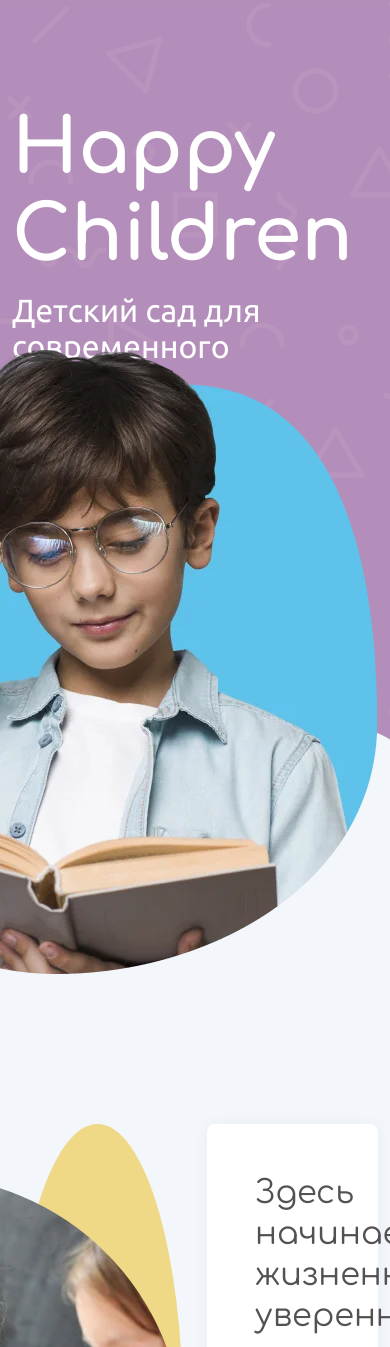
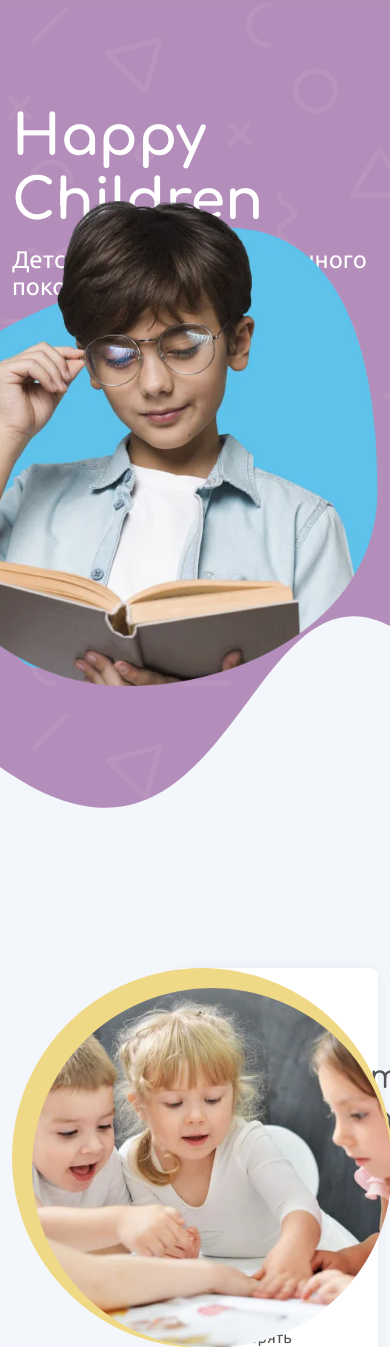
Before and after one commit to acr0matic/happy-children, a PHP site: page / in a window 390 px wide; the page is wider, and only the part inside the window is pictured. Shown: the part 165-1512 px from the top of that part. Run offline with PHP 8.4, Linux system fonts and the light colour scheme; style sheets or scripts are compiled from the project's sources.

Commit message:
feat: адаптив 960px

```diff
--- a/src/index.html
+++ b/src/index.html
@@ -159,7 +159,7 @@
       <div class="container">
         <div class="about">
           <div class="row">
-            <div class="col-6">
+            <div class="col-5 col-xl-6">
               <div class="about__picture">
                 <picture>
                   <source srcset="img/page/main/about/photo.webp" type="image/webp">
@@ -170,7 +170,7 @@
             </div>
             <!-- /.col-6 -->
 
-            <div class="col-6">
+            <div class="col-7 col-xl-6">
               <div class="about__content">
                 <h2 class="about__title section__title">
                   Здесь начинается
@@ -426,7 +426,7 @@
         <div class="concept">
           <div class="concept__cards concept-cards">
             <div class="row">
-              <div class="col-4 mb-4">
+              <div class="col-6 col-xl-4 mb-4">
                 <div class="concept-cards__item">
                   <img class="concept-cards__icon" src="img/page/main/concept/1.svg" alt="">
 
@@ -440,7 +440,7 @@
               </div>
               <!-- /.col-4 -->
 
-              <div class="col-4 mb-4">
+              <div class="col-6 col-xl-4 mb-4">
                 <div class="concept-cards__item">
                   <img class="concept-cards__icon" src="img/page/main/concept/2.svg" alt="">
 
@@ -454,7 +454,7 @@
               </div>
               <!-- /.col-4 -->
 
-              <div class="col-4 mb-4">
+              <div class="col-6 col-xl-4 mb-4">
                 <div class="concept-cards__item">
                   <img class="concept-cards__icon" src="img/page/main/concept/3.svg" alt="">
 
@@ -468,7 +468,7 @@
               </div>
               <!-- /.col-4 -->
 
-              <div class="col-4">
+              <div class="col-6 col-xl-4 mb-4 mb-xl-0">
                 <div class="concept-cards__item">
                   <img class="concept-cards__icon" src="img/page/main/concept/4.svg" alt="">
 
@@ -483,7 +483,7 @@
               </div>
               <!-- /.col-4 -->
 
-              <div class="col-4">
+              <div class="col-6 col-xl-4 mb-4 mb-xl-0">
                 <div class="concept-cards__item">
                   <img class="concept-cards__icon" src="img/page/main/concept/5.svg" alt="">
 
@@ -499,7 +499,7 @@
               </div>
               <!-- /.col-4 -->
 
-              <div class="col-4">
+              <div class="col-6 col-xl-4 mb-4 mb-xl-0">
                 <div class="concept-cards__item">
                   <img class="concept-cards__icon" src="img/page/main/concept/6.svg" alt="">
 
@@ -521,7 +521,7 @@
 
           <div class="concept__information concept-information">
             <div class="row align-items-center">
-              <div class="col-6">
+              <div class="col-5 col-xl-6">
                 <div class="concept-information__picture">
                   <picture>
                     <source srcset="img/page/main/concept/photos/1.webp" type="image/webp">
@@ -532,7 +532,7 @@
               </div>
               <!-- /.col-6 -->
 
-              <div class="col-6">
+              <div class="col-7 col-xl-6">
                 <div class="concept-information__content">
                   <h2 class="concept-information__title section__title">
                     Инновации в нашем
@@ -567,7 +567,7 @@
             <!-- /.row -->
 
             <div class="row align-items-center">
-              <div class="col-6">
+              <div class="col-5 col-xl-6">
                 <div class="concept-information__picture">
                   <picture>
                     <source srcset="img/page/main/concept/photos/2.webp" type="image/webp">
@@ -578,7 +578,7 @@
               </div>
               <!-- /.col-6 -->
 
-              <div class="col-6">
+              <div class="col-7 col-xl-6">
                 <div class="concept-information__content">
                   <h2 class="concept-information__title section__title">
                     Индивидуальный подход
@@ -612,7 +612,7 @@
             <!-- /.row -->
 
             <div class="row align-items-center">
-              <div class="col-6">
+              <div class="col-5 col-xl-6">
                 <div class="concept-information__picture">
                   <picture>
                     <source srcset="img/page/main/concept/photos/3.webp" type="image/webp">
@@ -623,7 +623,7 @@
               </div>
               <!-- /.col-6 -->
 
-              <div class="col-6">
+              <div class="col-7 col-xl-6">
                 <div class="concept-information__content">
                   <h2 class="concept-information__title section__title">
                     Атмосфера
@@ -1309,7 +1309,7 @@
       <div class="container">
         <div class="callback">
           <div class="row align-items-center">
-            <div class="col-6">
+            <div class="col-7 col-xl-6">
               <div class="callback__wrapper">
                 <h2 class="callback__title section__title mb-2">
                   Запишитесь
@@ -1352,7 +1352,7 @@
             </div>
             <!-- /.col-6 -->
 
-            <div class="col-6">
+            <div class="col-5 col-xl-6">
               <div class="callback__picture">
                 <picture>
                   <source srcset="img/page/main/callback/photo.webp" type="image/webp">
--- a/src/scss/components/button/_button.scss
+++ b/src/scss/components/button/_button.scss
@@ -11,6 +11,10 @@
   cursor: pointer;
   transition: 0.15s ease;
 
+  @include breakpoint($breakpoint-laptop--medium) {
+    font-size: $font-size-6;
+  }
+
   &:hover {
     @media (hover: hover) {
       color: $button__text;
--- a/src/scss/components/list/_list.scss
+++ b/src/scss/components/list/_list.scss
@@ -33,8 +33,16 @@
     font-size: $font-size-4;
     line-height: 27px;
 
+    @include breakpoint($breakpoint-laptop--medium) {
+      font-size: $font-size-5;
+    }
+
     &:not(:last-child) {
       margin-bottom: 15px;
+
+      @include breakpoint($breakpoint-laptop--medium) {
+        margin-bottom: 10px;
+      }
     }
 
     strong::before {
--- a/src/scss/components/page/_page.scss
+++ b/src/scss/components/page/_page.scss
@@ -4,11 +4,19 @@
 
     &--main {
       font-size: $font-size-0;
+
+      @include breakpoint($breakpoint-laptop--medium) {
+        font-size: 56px;
+      }
     }
   }
 
   &__subtitle {
     font-size: $font-size-1;
     font-weight: $weight-Light;
+
+    @include breakpoint($breakpoint-laptop--medium) {
+      font-size: $font-size-2;
+    }
   }
 }
--- a/src/scss/layout/pages/_callback.scss
+++ b/src/scss/layout/pages/_callback.scss
@@ -25,6 +25,11 @@
     width: 100%;
     max-width: 577px;
     height: 577px;
+
+    @include breakpoint($breakpoint-laptop--medium) {
+      width: 380px;
+      height: 380px;
+    }
   }
 
   &__image {
@@ -36,5 +41,10 @@
     height: 525px;
 
     border-radius: 50%;
+
+    @include breakpoint($breakpoint-laptop--medium) {
+      width: 360px;
+      height: 360px;
+    }
   }
 }
--- a/src/scss/layout/pages/main/_about.scss
+++ b/src/scss/layout/pages/main/_about.scss
@@ -30,6 +30,11 @@
     width: 100%;
     max-width: 577px;
     height: 577px;
+
+    @include breakpoint($breakpoint-laptop--medium) {
+      width: 380px;
+      height: 380px;
+    }
   }
 
   &__image {
@@ -41,5 +46,10 @@
     height: 525px;
 
     border-radius: 50%;
+
+    @include breakpoint($breakpoint-laptop--medium) {
+      width: 360px;
+      height: 360px;
+    }
   }
 }
--- a/src/scss/layout/pages/main/_contact.scss
+++ b/src/scss/layout/pages/main/_contact.scss
@@ -35,6 +35,10 @@
 
     background-color: $palette-white;
     box-shadow: $shadow;
+
+    @include breakpoint($breakpoint-laptop--medium) {
+      padding: 48px;
+    }
   }
 
   &__wrapper {
@@ -58,6 +62,11 @@
   &__link {
     font-size: $font-size-2;
     line-height: 36px;
+
+    @include breakpoint($breakpoint-laptop--medium) {
+      font-size: $font-size-4;
+      line-height: 24px;
+    }
   }
 
   &__map {
--- a/src/scss/layout/pages/main/_educators.scss
+++ b/src/scss/layout/pages/main/_educators.scss
@@ -15,6 +15,11 @@
     height: 382px;
 
     margin-bottom: 25px;
+
+    @include breakpoint($breakpoint-laptop--medium) {
+      width: 290px;
+      height: 290px;
+    }
   }
 
   &__image {
@@ -26,6 +31,11 @@
     height: 346px;
 
     border-radius: 50%;
+
+    @include breakpoint($breakpoint-laptop--medium) {
+      width: 270px;
+      height: 270px;
+    }
   }
 
   &__content {
@@ -35,11 +45,19 @@
   &__name {
     margin-bottom: 12px;
     font-size: 28px;
+
+    @include breakpoint($breakpoint-laptop--medium) {
+      font-size: $font-size-2;
+    }
   }
 
   &__role {
     margin-bottom: 12px;
     font-size: $font-size-2;
+
+    @include breakpoint($breakpoint-laptop--medium) {
+      font-size: $font-size-4;
+    }
   }
 
   &__more {
--- a/src/scss/layout/pages/main/_hero.scss
+++ b/src/scss/layout/pages/main/_hero.scss
@@ -50,8 +50,16 @@
     position: absolute;
     right: 0;
     bottom: 40px;
+
+    @include breakpoint($breakpoint-laptop--medium) {
+      bottom: 20%;
+
+      width: 500px;
+    }
   }
 
   &__image {
+    width: 100%;
+    height: 100%;
   }
 }
--- a/src/scss/layout/pages/main/_program.scss
+++ b/src/scss/layout/pages/main/_program.scss
@@ -32,6 +32,11 @@
     width: 100%;
     max-width: 577px;
     height: 577px;
+
+    @include breakpoint($breakpoint-laptop--medium) {
+      width: 380px;
+      height: 380px;
+    }
   }
 
   &__image {
@@ -43,5 +48,10 @@
     height: 525px;
 
     border-radius: 50%;
+
+    @include breakpoint($breakpoint-laptop--medium) {
+      width: 360px;
+      height: 360px;
+    }
   }
 }
--- a/src/scss/layout/pages/main/_what-get.scss
+++ b/src/scss/layout/pages/main/_what-get.scss
@@ -49,6 +49,9 @@
   }
 
   &__icon {
+    @include breakpoint($breakpoint-laptop--medium) {
+      width: 55px;
+    }
   }
 
   &__number {
@@ -61,6 +64,11 @@
 
     width: 26px;
     text-align: center;
+
+    @include breakpoint($breakpoint-laptop--medium) {
+      left: 15px;
+      font-size: 32px;
+    }
   }
 
   &__title {
@@ -70,5 +78,13 @@
 
     font-weight: $weight-Regular;
     font-size: $font-size-3;
+
+    @include breakpoint($breakpoint-laptop--medium) {
+      font-size: $font-size-5;
+
+      br {
+        display: none;
+      }
+    }
   }
 }
--- a/src/scss/layout/pages/main/concept/_concept-information.scss
+++ b/src/scss/layout/pages/main/concept/_concept-information.scss
@@ -53,6 +53,11 @@
     width: 100%;
     max-width: 577px;
     height: 577px;
+
+    @include breakpoint($breakpoint-laptop--medium) {
+      width: 380px;
+      height: 380px;
+    }
   }
 
   &__image {
@@ -64,5 +69,10 @@
     height: 525px;
 
     border-radius: 50%;
+
+    @include breakpoint($breakpoint-laptop--medium) {
+      width: 360px;
+      height: 360px;
+    }
   }
 }
```
Also changed, not shown: src/scss/components/section/_section.scss (line endings or trailing spaces).
